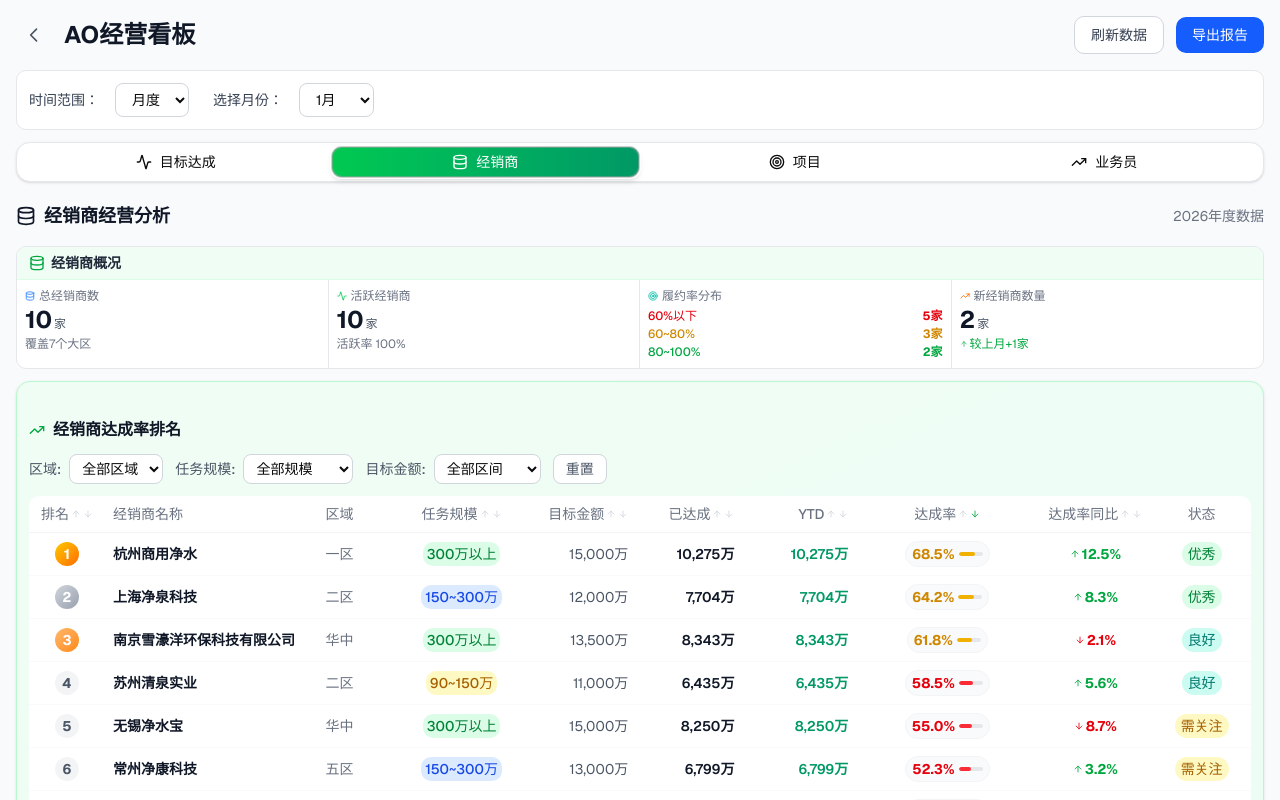
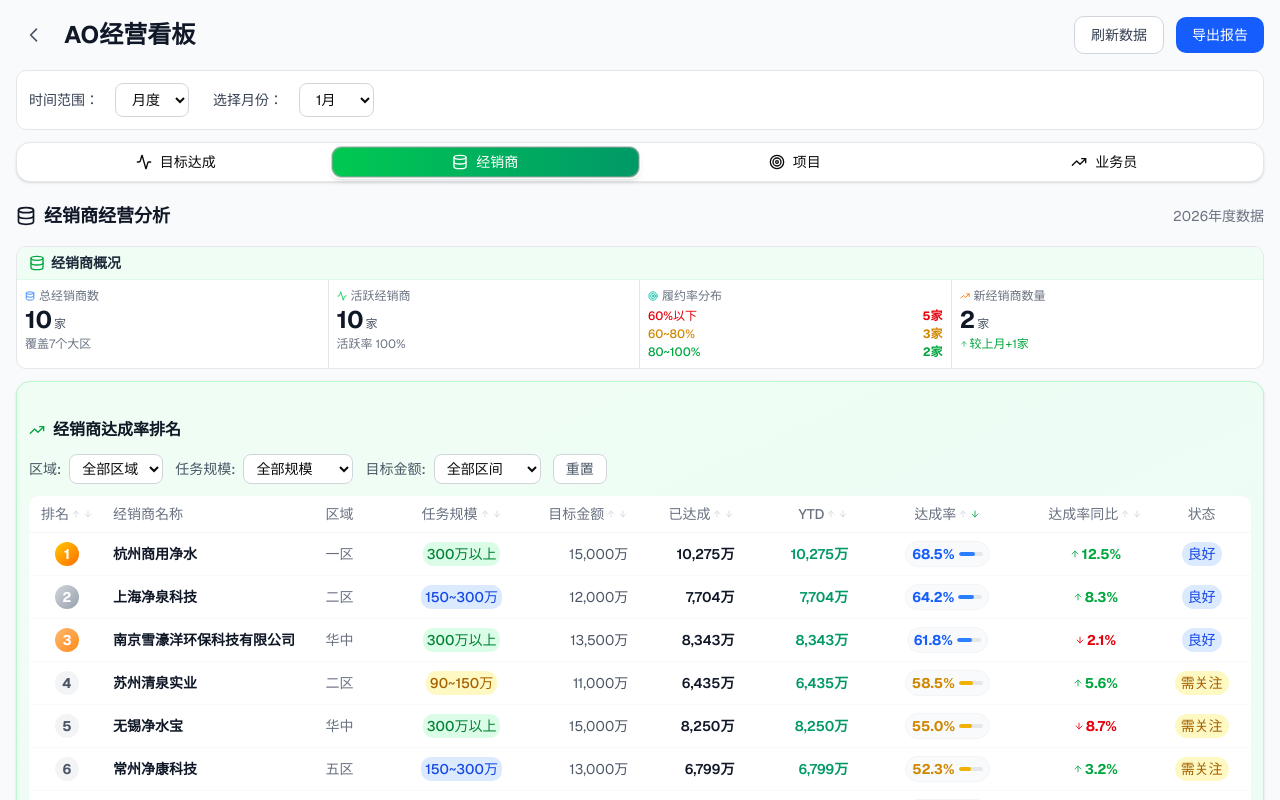
Before and after one commit to navylee1990/coze_jsc, a Next.js app: page /sales in a window 1280 px wide. Both pictures are taken after a click on the tab "经销商". Shown: the top 800 px of the page. Built offline with nearby package versions, Linux system fonts and the light colour scheme.

Commit message:
fix: 修正经销商达成率评级标准

```diff
--- a/src/app/sales/page.tsx
+++ b/src/app/sales/page.tsx
@@ -285,10 +285,10 @@ const cityData = {
 
 // 经销商达成率排名数据
 const dealerAchievementRanking = [
-  { rank: 1, name: '杭州商用净水', target: 15000, completed: 10275, rate: 68.5, region: '一区', status: 'excellent', scale: '300万以上', yearOnYear: 12.5, ytd: 10275 },
-  { rank: 2, name: '上海净泉科技', target: 12000, completed: 7704, rate: 64.2, region: '二区', status: 'excellent', scale: '150~300万', yearOnYear: 8.3, ytd: 7704 },
+  { rank: 1, name: '杭州商用净水', target: 15000, completed: 10275, rate: 68.5, region: '一区', status: 'good', scale: '300万以上', yearOnYear: 12.5, ytd: 10275 },
+  { rank: 2, name: '上海净泉科技', target: 12000, completed: 7704, rate: 64.2, region: '二区', status: 'good', scale: '150~300万', yearOnYear: 8.3, ytd: 7704 },
   { rank: 3, name: '南京雪濠洋环保科技有限公司', target: 13500, completed: 8343, rate: 61.8, region: '华中', status: 'good', scale: '300万以上', yearOnYear: -2.1, ytd: 8343 },
-  { rank: 4, name: '苏州清泉实业', target: 11000, completed: 6435, rate: 58.5, region: '二区', status: 'good', scale: '90~150万', yearOnYear: 5.6, ytd: 6435 },
+  { rank: 4, name: '苏州清泉实业', target: 11000, completed: 6435, rate: 58.5, region: '二区', status: 'warning', scale: '90~150万', yearOnYear: 5.6, ytd: 6435 },
   { rank: 5, name: '无锡净水宝', target: 15000, completed: 8250, rate: 55.0, region: '华中', status: 'warning', scale: '300万以上', yearOnYear: -8.7, ytd: 8250 },
   { rank: 6, name: '常州净康科技', target: 13000, completed: 6799, rate: 52.3, region: '五区', status: 'warning', scale: '150~300万', yearOnYear: 3.2, ytd: 6799 },
   { rank: 7, name: '宁波净水达人', target: 14500, completed: 7221, rate: 49.8, region: '华南', status: 'danger', scale: '150~300万', yearOnYear: -15.3, ytd: 7221 },
@@ -1678,7 +1678,8 @@ export default function SalesDashboard() {
                             <div className="inline-flex items-center gap-1 px-1.5 py-0.5 rounded-full bg-gray-50 border border-gray-100">
                               <span className={`text-sm font-bold ${
                                 dealer.rate >= 80 ? 'text-green-600' :
-                                dealer.rate >= 60 ? 'text-yellow-600' : 'text-red-600'
+                                dealer.rate >= 60 ? 'text-blue-600' :
+                                dealer.rate >= 50 ? 'text-yellow-600' : 'text-red-600'
                               }`}>
                                 {dealer.rate.toFixed(1)}%
                               </span>
@@ -1686,7 +1687,8 @@ export default function SalesDashboard() {
                                 <div
                                   className={`h-full rounded-full transition-all ${
                                     dealer.rate >= 80 ? 'bg-green-500' :
-                                    dealer.rate >= 60 ? 'bg-yellow-500' : 'bg-red-500'
+                                    dealer.rate >= 60 ? 'bg-blue-500' :
+                                    dealer.rate >= 50 ? 'bg-yellow-500' : 'bg-red-500'
                                   }`}
                                   style={{ width: `${Math.min(dealer.rate, 100)}%` }}
                                 />
@@ -1706,7 +1708,7 @@ export default function SalesDashboard() {
                           <td className="px-2 py-2 text-center" style={{ width: '65px' }}>
                             <span className={`inline-flex items-center gap-0.5 px-1.5 py-0.5 rounded-full text-sm font-medium ${
                               dealer.status === 'excellent' ? 'bg-green-100 text-green-700' :
-                              dealer.status === 'good' ? 'bg-teal-100 text-teal-700' :
+                              dealer.status === 'good' ? 'bg-blue-100 text-blue-700' :
                               dealer.status === 'warning' ? 'bg-yellow-100 text-yellow-700' :
                               'bg-red-100 text-red-700'
                             }`}>
```
